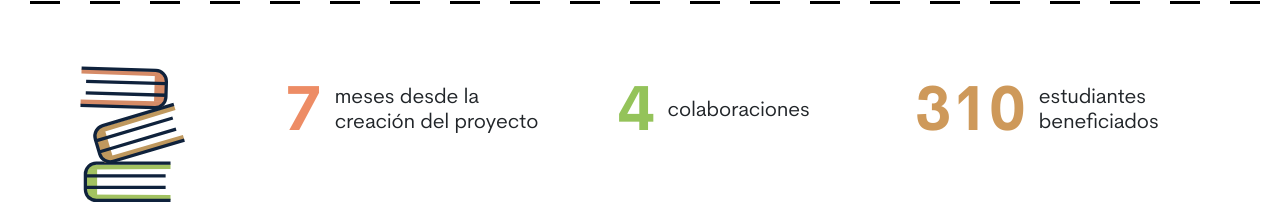
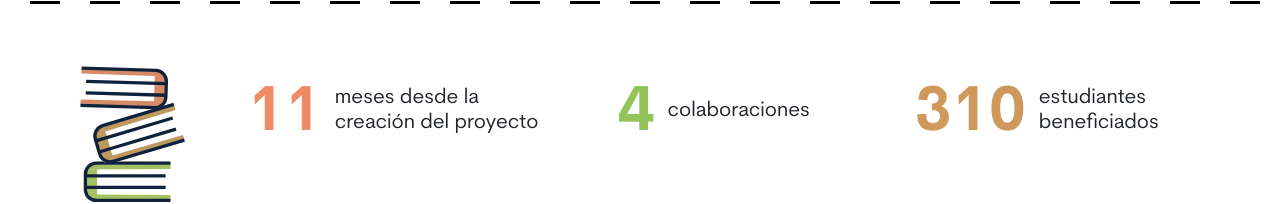
Before and after one commit to reginardzss/CapaXCapa, a React (Create React App) app in the folder capaxcapa-react/: page /inicio in a window 1280 px wide. Shown: the part 1839-2043 px from the top of the page. Built offline with nearby package versions, Linux system fonts and the light colour scheme.

Commit message:
Cambios y Función
Cambio de posición del logo en Inicio, reacomodo de posición de las fotos de la galería y de las demas páginas, Funcion para obtener el número de meses que han pasado desde agosto 2021

```diff
--- a/capaxcapa-react/src/components/pages/Inicio/Descripcion.js
+++ b/capaxcapa-react/src/components/pages/Inicio/Descripcion.js
@@ -7,6 +7,14 @@ import Libros from '../../../media/Images/Icons/Libros.svg';
 
 
 function Descripcion(){
+    const startYear = 2021;
+    const startMonth = 7;
+
+    var months, today = new Date();
+    months = (today.getFullYear() - startYear) * 12;
+    months -= startMonth;
+    months += today.getMonth();
+
     return (
         <div>
             <div className='text-main'>
@@ -95,7 +103,7 @@ function Descripcion(){
                 <div className="description-bottom" style={{ 'width': `26vw` }}>
                     <div style={{ 'width': `6vw`, 'textAlign' : `right` }}>
                         <span className="text-red" style={{ 'fontSize': `4.861vw`, 'fontWeight': `900`, 'lineHeight': `5.694vw`, 'fontFamily' : `Cerebri Sans Bold`}}>
-                            7
+                            {months}
                         </span>
                     </div>
                     <div style={{ 'width': `19vw`, 'textAlign' : `left`, 'paddingRight' : `2vw`}}>
--- a/capaxcapa-react/src/components/pages/Inicio/Inicio.css
+++ b/capaxcapa-react/src/components/pages/Inicio/Inicio.css
@@ -4,6 +4,9 @@
     justify-content: center;
     background-size: cover;
     height: 100vh;
+    bottom: 0;
+    left: 0;
+    background-position: 0% 45%;
 }
 
 .each-slide-effect span {
@@ -37,7 +40,7 @@
     grid-template-columns: repeat(1, 1fr);
     line-height: 2.083vw;
     margin-top: 1.344vh;
-    margin-left: 9.028vw;
+    margin-left: 13vw;
 }
 
 /* Clase para definir el tamaño de la imagen del logo */
```
